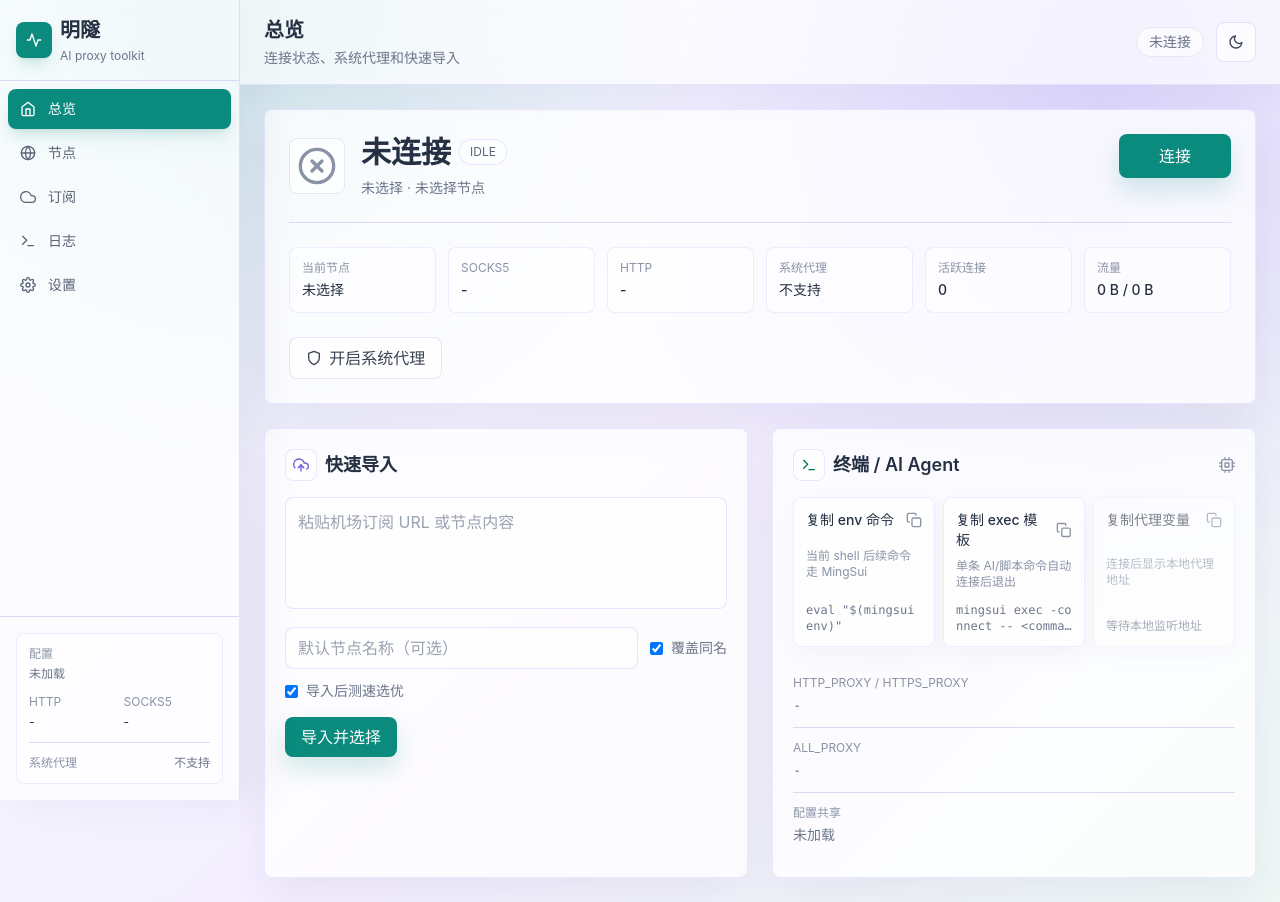
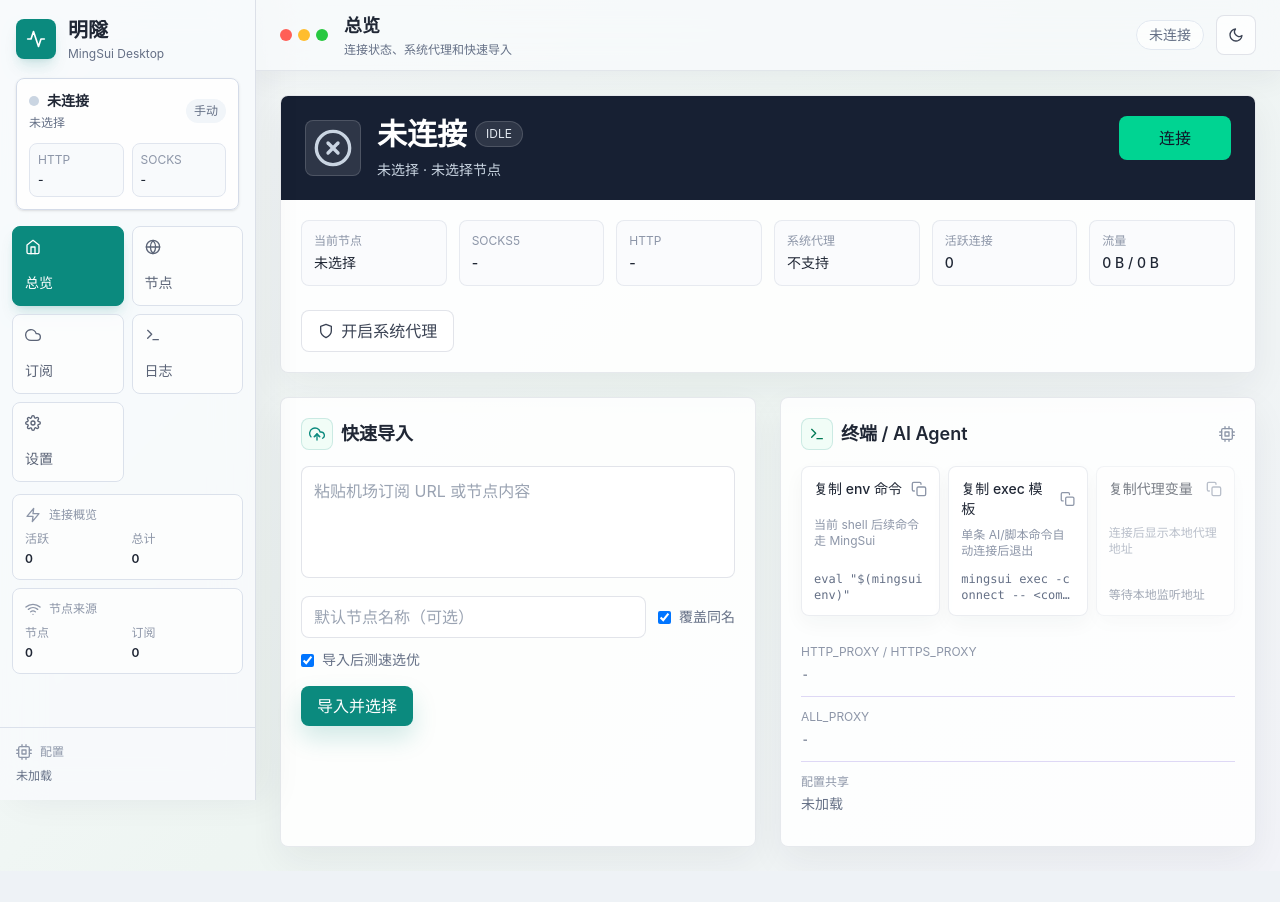
Before and after one commit to coyoteXujie/mingsui, a React (Vite) app in the folder desktop/mingsui-desktop/frontend/: page / in a window 1280 px wide. After the commit the page ends 871 px from the top, so only its background shows below. Built offline with nearby package versions, Linux system fonts and the light colour scheme.

Commit message:
Polish desktop shell visual design

```diff
--- a/desktop/mingsui-desktop/frontend/src/App.tsx
+++ b/desktop/mingsui-desktop/frontend/src/App.tsx
@@ -39,11 +39,18 @@ function App() {
       <div className="flex min-h-screen">
         <Sidebar activeView={activeView} onViewChange={(view) => setActiveView(view as ViewType)} state={state} />
         <main className="min-w-0 flex-1 overflow-auto">
-          <header className="topbar sticky top-0 z-10 px-6 py-4">
+          <header className="topbar sticky top-0 z-10 px-6 py-3">
             <div className="flex items-center justify-between gap-4">
-              <div>
-                <h1 className="text-xl font-semibold text-main">{view.title}</h1>
-                <p className="mt-1 text-sm text-subtle">{view.detail}</p>
+              <div className="flex items-center gap-4">
+                <div className="flex gap-1.5">
+                  <span className="h-3 w-3 rounded-full bg-[#ff5f57]" />
+                  <span className="h-3 w-3 rounded-full bg-[#ffbd2e]" />
+                  <span className="h-3 w-3 rounded-full bg-[#28c840]" />
+                </div>
+                <div>
+                  <h1 className="text-lg font-semibold text-main">{view.title}</h1>
+                  <p className="mt-0.5 text-xs text-subtle">{view.detail}</p>
+                </div>
               </div>
               <div className="flex items-center gap-3">
                 <div className={`rounded-full border px-3 py-1 text-sm ${
--- a/desktop/mingsui-desktop/frontend/src/components/layout/Sidebar.tsx
+++ b/desktop/mingsui-desktop/frontend/src/components/layout/Sidebar.tsx
@@ -1,9 +1,12 @@
 import type {ComponentType} from 'react'
-import {FiActivity, FiCloud, FiGlobe, FiHome, FiSettings, FiTerminal} from 'react-icons/fi'
+import {FiActivity, FiCloud, FiCpu, FiGlobe, FiHome, FiSettings, FiTerminal, FiWifi, FiZap} from 'react-icons/fi'
 import type {AppState} from '../../hooks/useDesktop'
 
 const asIcon = (Icon: unknown) => Icon as ComponentType<{className?: string}>
 const BrandIcon = asIcon(FiActivity)
+const CpuIcon = asIcon(FiCpu)
+const WifiIcon = asIcon(FiWifi)
+const ZapIcon = asIcon(FiZap)
 
 function Sidebar({activeView, onViewChange, state}: {activeView: string; onViewChange: (v: string) => void; state: AppState | null}) {
   const navItems = [
@@ -14,30 +17,65 @@ function Sidebar({activeView, onViewChange, state}: {activeView: string; onViewC
     {id: 'settings', label: '设置', icon: asIcon(FiSettings)},
   ]
 
+  const status = state?.status
+  const metrics = status?.metrics
+  const running = Boolean(status?.running)
+  const currentNode = state?.config?.active_proxy_profile || state?.config?.active_profile || '未选择'
+
   return (
-    <nav className="sidebar-shell flex h-screen w-60 flex-col">
-      <div className="border-b border-[#ded8f5] p-4">
-        <div className="flex items-center gap-2">
-          <div className="grid h-9 w-9 place-items-center rounded-lg bg-[#0b8a7e] text-white shadow-lg shadow-teal-700/15">
-            <BrandIcon />
+    <nav className="sidebar-shell flex h-screen w-64 flex-col">
+      <div className="p-4">
+        <div className="mb-4 flex items-center gap-3">
+          <div className="grid h-10 w-10 place-items-center rounded-lg bg-[#0b8a7e] text-white shadow-lg shadow-teal-700/15">
+            <BrandIcon className="h-5 w-5" />
           </div>
-          <div>
+          <div className="min-w-0">
             <h1 className="text-xl font-bold text-main">明隧</h1>
-            <p className="mt-1 text-xs text-subtle">AI proxy toolkit</p>
+            <p className="mt-0.5 truncate text-xs text-subtle">MingSui Desktop</p>
+          </div>
+        </div>
+
+        <div className="rounded-lg border border-[#d4dbe8] bg-white/80 p-3 shadow-sm dark:border-white/10 dark:bg-white/10">
+          <div className="flex items-center justify-between gap-3">
+            <div className="min-w-0">
+              <div className="flex items-center gap-2">
+                <span className={`h-2.5 w-2.5 rounded-full ${running ? 'bg-emerald-500' : 'bg-slate-300'}`} />
+                <span className="text-sm font-semibold text-main">{running ? '已连接' : '未连接'}</span>
+              </div>
+              <div className="mt-1 truncate text-xs text-subtle">{currentNode}</div>
+            </div>
+            <span className={`rounded-full px-2 py-1 text-xs ${
+              state?.system_proxy?.enabled
+                ? 'bg-emerald-50 text-emerald-700'
+                : 'bg-slate-100 text-subtle dark:bg-white/10'
+            }`}>
+              {state?.system_proxy?.enabled ? '系统代理' : '手动'}
+            </span>
+          </div>
+          <div className="mt-3 grid grid-cols-2 gap-2 text-xs">
+            <div className="rounded-lg border border-[#e0e5ee] bg-[#f8fafc] p-2 dark:border-white/10 dark:bg-white/5">
+              <div className="text-faint">HTTP</div>
+              <div className="mt-1 truncate font-medium text-main">{status?.http_addr || state?.config?.http_addr || '-'}</div>
+            </div>
+            <div className="rounded-lg border border-[#e0e5ee] bg-[#f8fafc] p-2 dark:border-white/10 dark:bg-white/5">
+              <div className="text-faint">SOCKS</div>
+              <div className="mt-1 truncate font-medium text-main">{status?.local_addr || state?.config?.local_addr || '-'}</div>
+            </div>
           </div>
         </div>
       </div>
-      <div className="flex-1 space-y-1 p-2">
+
+      <div className="grid grid-cols-2 gap-2 px-3 pb-3">
         {navItems.map(item => {
           const Icon = item.icon
           return (
           <button
             key={item.id}
             onClick={() => onViewChange(item.id)}
-            className={`flex w-full items-center gap-3 rounded-lg px-3 py-2.5 text-left text-sm transition-colors ${
+            className={`flex min-h-20 flex-col items-start justify-between rounded-lg border p-3 text-left text-sm transition-colors ${
               activeView === item.id
-                ? 'bg-[#0b8a7e] text-white shadow-lg shadow-teal-700/15'
-                : 'text-[#5b6477] hover:bg-white/70 hover:text-[#253044]'
+                ? 'border-[#0b8a7e] bg-[#0b8a7e] text-white shadow-lg shadow-teal-700/15'
+                : 'border-[#dbe1eb] bg-white/60 text-[#5b6477] hover:border-[#0b8a7e]/35 hover:bg-white hover:text-[#253044] dark:border-white/10 dark:bg-white/5 dark:text-[#aeb7c7] dark:hover:bg-white/10 dark:hover:text-white'
               }`}
           >
             <Icon className="h-4 w-4" />
@@ -45,29 +83,50 @@ function Sidebar({activeView, onViewChange, state}: {activeView: string; onViewC
           </button>
         )})}
       </div>
-      <div className="border-t border-[#ded8f5] p-4">
-        <div className="panel-soft space-y-3 p-3 text-xs">
-          <div>
-            <div className="mb-1 text-faint">配置</div>
-            <div className="break-all text-subtle">{state?.config_path || '未加载'}</div>
-          </div>
-          <div className="grid grid-cols-2 gap-2">
-            <div>
-              <div className="text-faint">HTTP</div>
-              <div className="mt-1 text-main">{state?.status?.http_addr || '-'}</div>
+
+      <div className="flex-1 px-3">
+        <div className="grid gap-2">
+          <div className="rounded-lg border border-[#dbe1eb] bg-white/60 p-3 dark:border-white/10 dark:bg-white/5">
+            <div className="mb-2 flex items-center gap-2 text-xs text-faint">
+              <ZapIcon className="h-4 w-4" />
+              连接概览
             </div>
-            <div>
-              <div className="text-faint">SOCKS5</div>
-              <div className="mt-1 text-main">{state?.status?.local_addr || '-'}</div>
+            <div className="grid grid-cols-2 gap-2 text-xs">
+              <div>
+                <div className="text-faint">活跃</div>
+                <div className="mt-1 font-semibold text-main">{metrics?.active_connections || 0}</div>
+              </div>
+              <div>
+                <div className="text-faint">总计</div>
+                <div className="mt-1 font-semibold text-main">{metrics?.total_connections || 0}</div>
+              </div>
             </div>
           </div>
-          <div className="flex items-center justify-between border-t border-[#ded8f5] pt-3">
-            <span className="text-faint">系统代理</span>
-            <span className={state?.system_proxy?.enabled ? 'text-emerald-700' : 'text-subtle'}>
-              {state?.system_proxy?.supported ? (state.system_proxy.enabled ? '已开启' : '未开启') : '不支持'}
-            </span>
+          <div className="rounded-lg border border-[#dbe1eb] bg-white/60 p-3 dark:border-white/10 dark:bg-white/5">
+            <div className="mb-2 flex items-center gap-2 text-xs text-faint">
+              <WifiIcon className="h-4 w-4" />
+              节点来源
+            </div>
+            <div className="grid grid-cols-2 gap-2 text-xs">
+              <div>
+                <div className="text-faint">节点</div>
+                <div className="mt-1 font-semibold text-main">{state?.config?.proxy_profiles?.length || 0}</div>
+              </div>
+              <div>
+                <div className="text-faint">订阅</div>
+                <div className="mt-1 font-semibold text-main">{state?.config?.subscriptions?.length || 0}</div>
+              </div>
+            </div>
           </div>
         </div>
+      </div>
+
+      <div className="border-t border-[#dbe1eb] p-4 dark:border-white/10">
+        <div className="flex items-center gap-2 text-xs text-faint">
+          <CpuIcon className="h-4 w-4" />
+          配置
+        </div>
+        <div className="mt-2 line-clamp-2 break-all text-xs text-subtle">{state?.config_path || '未加载'}</div>
       </div>
     </nav>
   )
--- a/desktop/mingsui-desktop/frontend/src/components/views/Overview.tsx
+++ b/desktop/mingsui-desktop/frontend/src/components/views/Overview.tsx
@@ -130,39 +130,42 @@ export function Overview() {
 
   return (
     <div className="space-y-6">
-      <div className="panel p-6">
-        <div className="flex items-start justify-between">
+      <div className="panel overflow-hidden">
+        <div className="bg-[#172033] px-6 py-5 text-white">
+        <div className="flex items-start justify-between gap-4">
           <div className="flex items-center gap-4">
             <div className={`grid h-14 w-14 place-items-center rounded-lg border ${
               status.running
-                ? 'border-emerald-500/30 bg-emerald-50 text-emerald-700'
-                : 'border-slate-200 bg-white/70 text-faint'
+                ? 'border-emerald-400/35 bg-emerald-400/15 text-emerald-200'
+                : 'border-white/15 bg-white/10 text-slate-300'
             }`}>
               {status.running ? <CheckIcon className="h-10 w-10" /> : <XIcon className="h-10 w-10" />}
             </div>
             <div>
               <div className="flex items-center gap-2">
-                <h2 className="text-3xl font-semibold text-main">{status.running ? '已连接' : '未连接'}</h2>
-                <span className="pill px-2.5 py-1 text-xs">
+                <h2 className="text-3xl font-semibold text-white">{status.running ? '已连接' : '未连接'}</h2>
+                <span className="rounded-full border border-white/15 bg-white/10 px-2.5 py-1 text-xs text-slate-200">
                   {activeProxy ? activeProxy.protocol.toUpperCase() : config.active_profile ? 'RELAY' : 'IDLE'}
                 </span>
               </div>
-              <p className="mt-2 text-sm text-subtle">{nodeLabel} · {status.relay_addr || '未选择节点'}</p>
+              <p className="mt-2 text-sm text-slate-300">{nodeLabel} · {status.relay_addr || '未选择节点'}</p>
             </div>
           </div>
           <button
             onClick={handleConnect}
-            className={`min-w-28 rounded-lg px-6 py-2.5 font-medium transition-colors ${
+            className={`min-w-28 rounded-lg px-6 py-2.5 font-medium shadow-none transition-colors ${
               status.running
-                ? 'danger-button'
-                : 'primary-button'
+                ? 'border border-red-400/30 bg-red-500/15 text-red-100 hover:bg-red-500/20'
+                : 'bg-emerald-400 text-[#0f172a] hover:bg-emerald-300'
             }`}
           >
             {status.running ? '断开' : '连接'}
           </button>
         </div>
+        </div>
 
-        <div className="mt-6 grid grid-cols-2 gap-3 border-t border-[#ded8f5] pt-6 md:grid-cols-3 xl:grid-cols-6">
+        <div className="p-5">
+        <div className="grid grid-cols-2 gap-3 md:grid-cols-3 xl:grid-cols-6">
           {[
             ['当前节点', nodeLabel],
             ['SOCKS5', status.local_addr || '-'],
@@ -236,6 +239,7 @@ export function Overview() {
             </button>
           </div>
         )}
+        </div>
       </div>
 
       <div className="grid md:grid-cols-2 gap-6">
--- a/desktop/mingsui-desktop/frontend/src/index.css
+++ b/desktop/mingsui-desktop/frontend/src/index.css
@@ -7,8 +7,8 @@
 
 @layer base {
   :root {
-    color: #263043;
-    background: #f5f2ff;
+    color: #202735;
+    background: #eef2f6;
     font-family: Inter, "Nunito", -apple-system, BlinkMacSystemFont, "Segoe UI", sans-serif;
   }
 
@@ -16,9 +16,7 @@
     margin: 0;
     min-width: 960px;
     min-height: 100vh;
-    background:
-      radial-gradient(circle at 10% 10%, rgba(129, 230, 217, 0.28), transparent 28rem),
-      linear-gradient(135deg, #f7fbff 0%, #f2ecff 52%, #eef8f4 100%);
+    background: linear-gradient(135deg, #f7fafc 0%, #edf4f2 54%, #f1f2f8 100%);
   }
 
   button,
@@ -31,66 +29,63 @@
 @layer components {
   .app-shell {
     min-height: 100vh;
-    color: #263043;
-    background:
-      radial-gradient(circle at 18% 0%, rgba(13, 148, 136, 0.16), transparent 30rem),
-      radial-gradient(circle at 86% 10%, rgba(124, 110, 246, 0.18), transparent 32rem),
-      linear-gradient(135deg, #f7fbff 0%, #f4efff 55%, #eef8f5 100%);
+    color: #202735;
+    background: linear-gradient(135deg, #f8fafc 0%, #eef5f2 50%, #f2f3f8 100%);
   }
 
   .sidebar-shell {
-    border-right: 1px solid rgba(124, 110, 246, 0.18);
-    background: rgba(255, 255, 255, 0.68);
-    box-shadow: 18px 0 40px rgba(72, 64, 133, 0.08);
-    backdrop-filter: blur(18px);
+    border-right: 1px solid rgba(77, 91, 124, 0.16);
+    background: rgba(248, 250, 252, 0.9);
+    box-shadow: 14px 0 34px rgba(30, 41, 59, 0.06);
+    backdrop-filter: blur(20px);
   }
 
   .topbar {
-    border-bottom: 1px solid rgba(124, 110, 246, 0.14);
-    background: rgba(255, 255, 255, 0.66);
-    box-shadow: 0 10px 30px rgba(72, 64, 133, 0.06);
-    backdrop-filter: blur(18px);
+    border-bottom: 1px solid rgba(77, 91, 124, 0.12);
+    background: rgba(248, 250, 252, 0.78);
+    box-shadow: 0 10px 26px rgba(30, 41, 59, 0.05);
+    backdrop-filter: blur(20px);
   }
 
   .panel {
-    border: 1px solid rgba(124, 110, 246, 0.14);
+    border: 1px solid rgba(77, 91, 124, 0.13);
     border-radius: 8px;
-    background: rgba(255, 255, 255, 0.76);
-    box-shadow: 0 18px 45px rgba(72, 64, 133, 0.08);
+    background: rgba(255, 255, 255, 0.84);
+    box-shadow: 0 14px 36px rgba(30, 41, 59, 0.06);
   }
 
   .panel-soft {
-    border: 1px solid rgba(124, 110, 246, 0.12);
+    border: 1px solid rgba(77, 91, 124, 0.11);
     border-radius: 8px;
-    background: rgba(255, 255, 255, 0.52);
+    background: rgba(248, 250, 252, 0.74);
   }
 
   .row-surface {
-    border: 1px solid rgba(124, 110, 246, 0.12);
+    border: 1px solid rgba(77, 91, 124, 0.11);
     border-radius: 8px;
-    background: rgba(255, 255, 255, 0.7);
-    box-shadow: 0 8px 24px rgba(72, 64, 133, 0.05);
+    background: rgba(255, 255, 255, 0.74);
+    box-shadow: 0 8px 20px rgba(30, 41, 59, 0.04);
   }
 
   .text-main {
-    color: #263043;
+    color: #202735;
   }
 
   .text-subtle {
-    color: #6c7689;
+    color: #657086;
   }
 
   .text-faint {
-    color: #8a93a5;
+    color: #8d96a8;
   }
 
   .icon-tile {
     display: grid;
     place-items: center;
     border-radius: 8px;
-    border: 1px solid rgba(124, 110, 246, 0.16);
-    background: rgba(255, 255, 255, 0.68);
-    color: #7162df;
+    border: 1px solid rgba(11, 138, 126, 0.16);
+    background: rgba(236, 253, 245, 0.74);
+    color: #0b8a7e;
   }
 
   .primary-button {
@@ -115,9 +110,9 @@
     align-items: center;
     justify-content: center;
     gap: 0.45rem;
-    border: 1px solid rgba(124, 110, 246, 0.18);
+    border: 1px solid rgba(77, 91, 124, 0.16);
     border-radius: 8px;
-    background: rgba(255, 255, 255, 0.64);
+    background: rgba(255, 255, 255, 0.74);
     color: #3b4354;
     transition: background 160ms ease, border-color 160ms ease;
   }
@@ -144,7 +139,7 @@
   }
 
   .form-control {
-    border: 1px solid rgba(124, 110, 246, 0.18);
+    border: 1px solid rgba(77, 91, 124, 0.16);
     border-radius: 8px;
     background: rgba(255, 255, 255, 0.72);
     color: #263043;
@@ -163,32 +158,27 @@
 
   .pill {
     border-radius: 999px;
-    border: 1px solid rgba(124, 110, 246, 0.16);
-    background: rgba(255, 255, 255, 0.64);
+    border: 1px solid rgba(77, 91, 124, 0.14);
+    background: rgba(255, 255, 255, 0.72);
     color: #5b6477;
   }
 
   .toast {
-    border: 1px solid rgba(124, 110, 246, 0.16);
+    border: 1px solid rgba(77, 91, 124, 0.14);
     border-radius: 8px;
     background: rgba(255, 255, 255, 0.92);
     color: #263043;
-    box-shadow: 0 18px 45px rgba(72, 64, 133, 0.16);
+    box-shadow: 0 18px 45px rgba(30, 41, 59, 0.14);
     backdrop-filter: blur(16px);
   }
 
   .dark body {
-    background:
-      radial-gradient(circle at 10% 10%, rgba(20, 184, 166, 0.16), transparent 28rem),
-      linear-gradient(135deg, #141821 0%, #181625 52%, #121d1b 100%);
+    background: linear-gradient(135deg, #111827 0%, #131d22 54%, #171923 100%);
   }
 
   .dark .app-shell {
     color: #eef2f8;
-    background:
-      radial-gradient(circle at 18% 0%, rgba(20, 184, 166, 0.14), transparent 30rem),
-      radial-gradient(circle at 86% 10%, rgba(124, 110, 246, 0.18), transparent 32rem),
-      linear-gradient(135deg, #141821 0%, #181625 55%, #121d1b 100%);
+    background: linear-gradient(135deg, #111827 0%, #131f23 52%, #171923 100%);
   }
 
   .dark .sidebar-shell,
```
